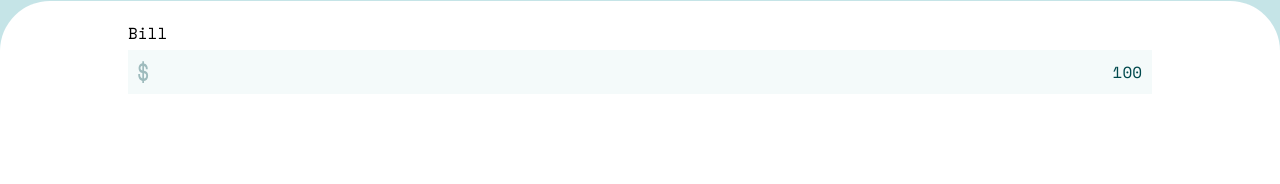
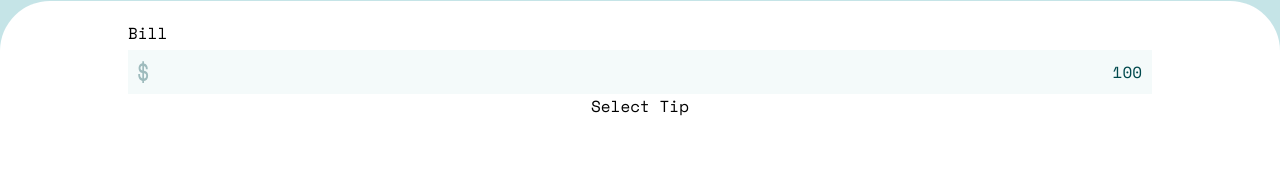
Before and after one commit to cjislegit/tip_calculator, a React (Create React App) app: page / in a window 1280 px wide. Shown: the part 99-283 px from the top of the page. Built offline with nearby package versions, Linux system fonts and the light colour scheme.

Commit message:
Created the SelectTip component and styles

```diff
--- a/src/App.js
+++ b/src/App.js
@@ -2,6 +2,7 @@ import { useState } from 'react';
 import './App.css';
 import logo from './assets/logo.svg';
 import Bill from './Bill';
+import SelectTip from './SelectTip';
 
 function App() {
   const [billAmount, setBillAmount] = useState('100');
@@ -13,6 +14,7 @@ function App() {
       </div>
       <div className='calculator'>
         <Bill billAmount={billAmount} />
+        <SelectTip />
       </div>
     </div>
   );
--- /dev/null
+++ b/src/SelectTip.js
@@ -0,0 +1,12 @@
+import styles from './SelectTip.module.css';
+
+const SelectTip = () => {
+  return (
+    <div className={styles.selectTip}>
+      <div className={styles.selectTipLabel}>Select Tip</div>
+      <div className={styles.selectTipContainer}></div>
+    </div>
+  );
+};
+
+export default SelectTip;
```
Also changed, not shown: src/SelectTip.module.css (added), 1 other file (tests, documents, lock files or other folders).
